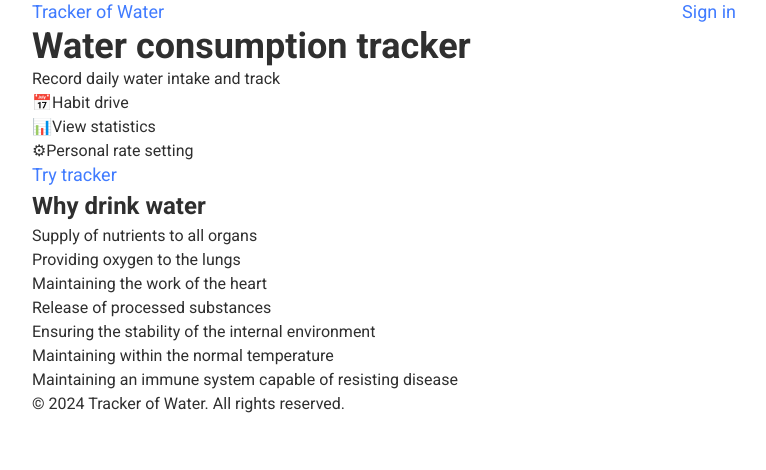
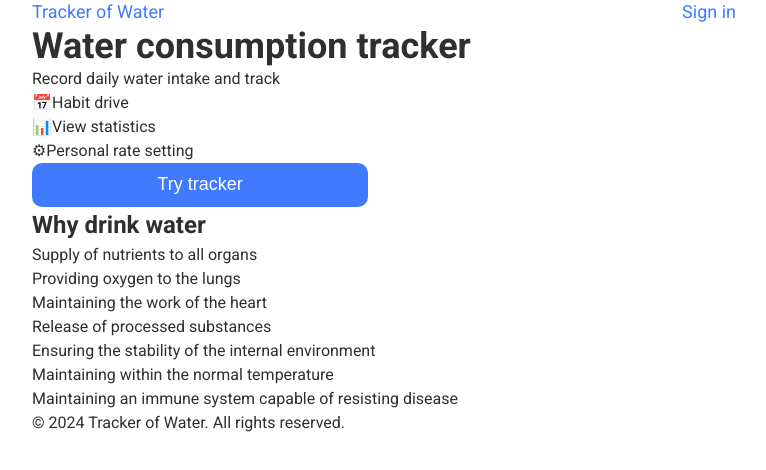
Before and after one commit to yana-kozlova/WaterTracker-front, a React (Vite) app: page / in a window 1280 px wide. Shown: the top 470 px of the page, without its empty margins (0-766 px from the left). Built offline with nearby package versions, Linux system fonts and the light colour scheme.

Commit message:
Update WelcomePage.jsx
add TryTrackerButton

```diff
--- a/src/pages/WelcomePage/WelcomePage.jsx
+++ b/src/pages/WelcomePage/WelcomePage.jsx
@@ -1,6 +1,7 @@
 
 import css from "./WelcomePage.module.css"
 import Header from "../../components/Header/Header"
+import TryTrackerButton from "../../components/Buttons/TryTrackerButton/TryTrackerButton"
 
 export default function WelcomePage() {
   return (
@@ -29,9 +30,7 @@ export default function WelcomePage() {
         </li>
       </ul>
 
-      <a href="/tracker" className="btn">
-        Try tracker
-      </a>
+      <TryTrackerButton/>
     </div>
 
     <aside className="why-drink-water">
```
